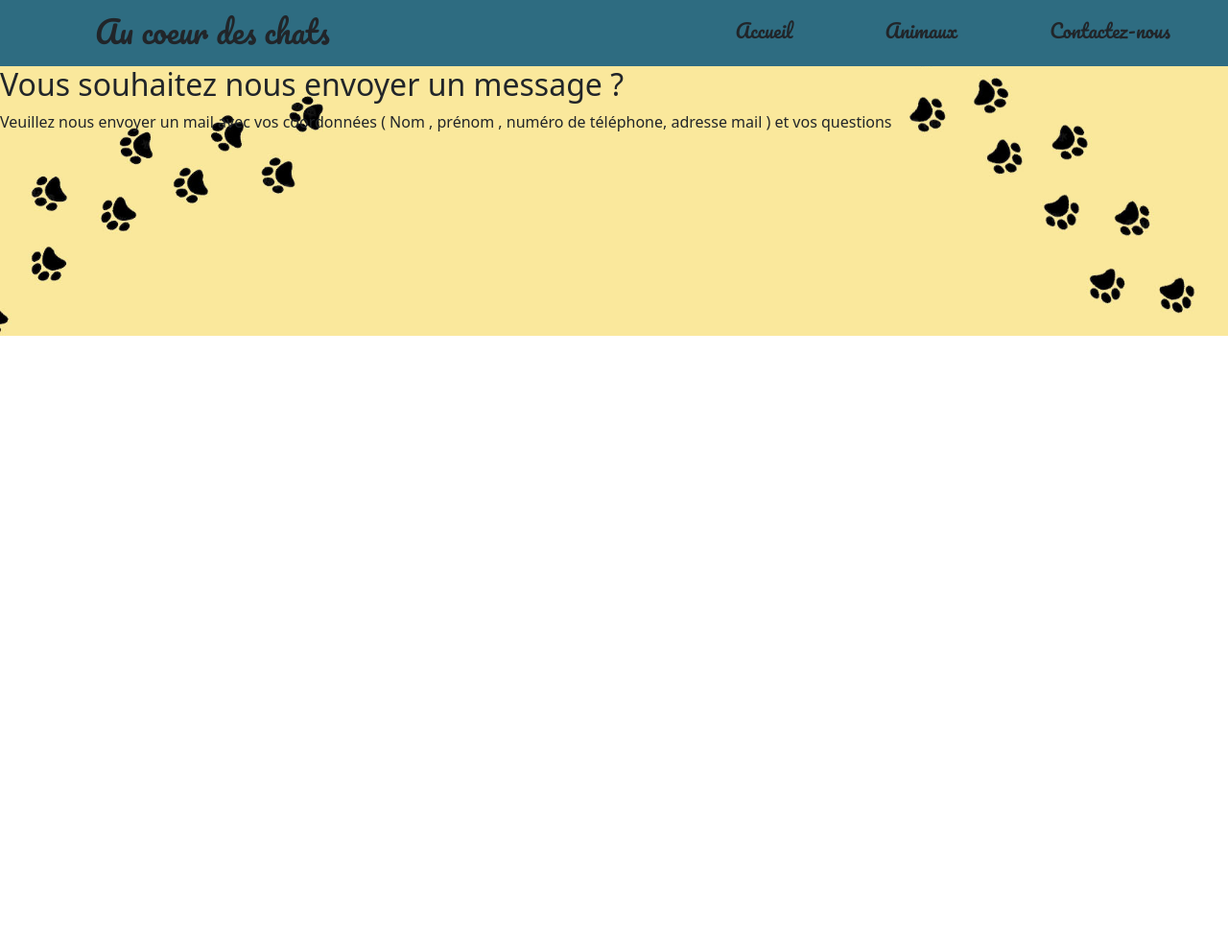
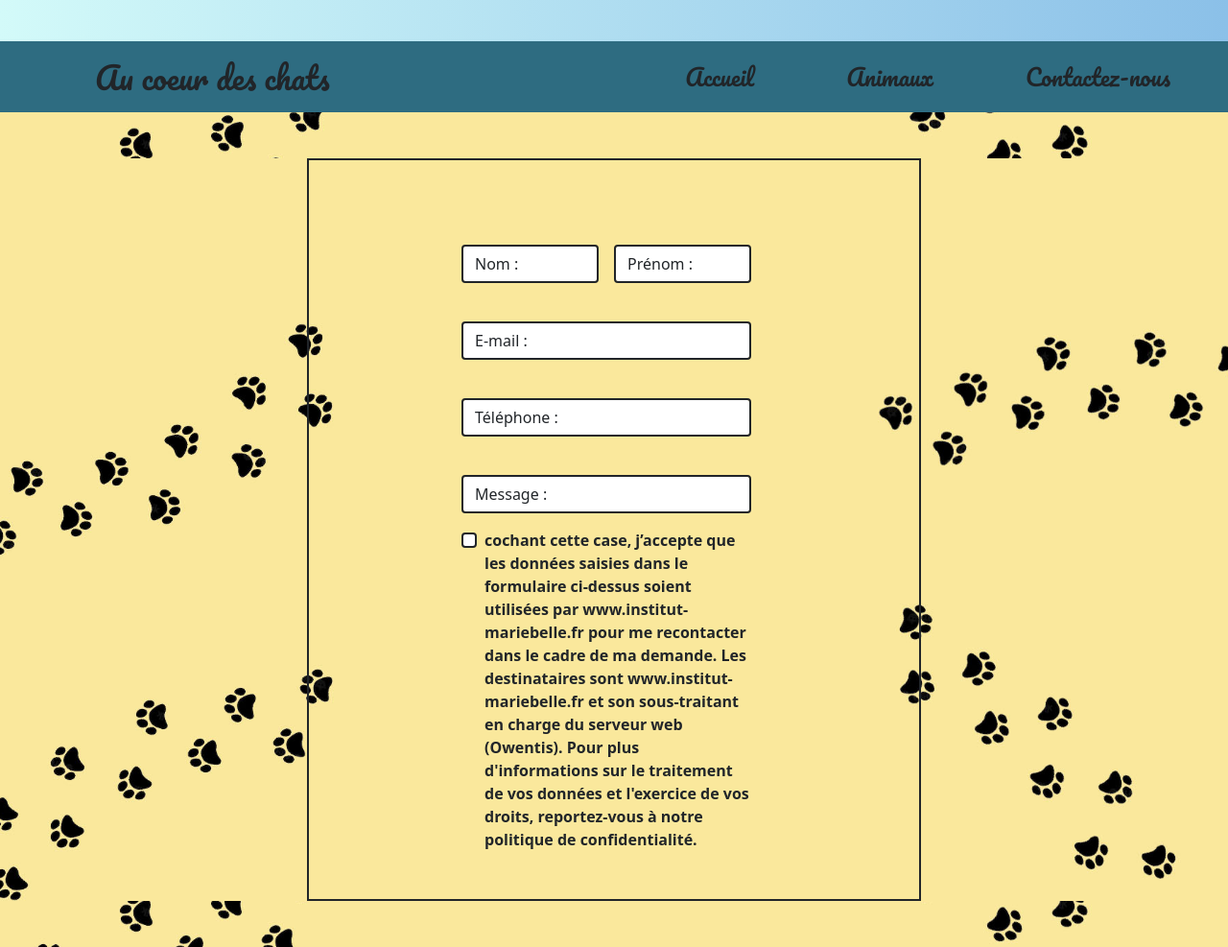
Before and after one commit to Menolly001/Au-coeur-des-chats, a plain HTML site: page contactez.html in a window 1280 px wide. Shown: the part 450-1437 px from the top of the page at 96% size. Before the commit the page ends 800 px from the top, so only its background shows below. Drawn offline with nearby package versions, Linux system fonts and the light colour scheme.

Commit message:
Commit de fin de journée

```diff
--- a/contactez.html
+++ b/contactez.html
@@ -14,7 +14,7 @@
 <body>
     <header>
 
-        <div class="col-4 ps-2 text-center">
+        <div class="col-4 ps-2  mb-5 text-center">
             <img src="./assets/logochat1.png" alt="Bootstrap" class="img-fluid mt-3">
         </div>
 
@@ -27,14 +27,14 @@
                 <div class="collapse navbar-collapse row" id="navbarSupportedContent">
                 <ul class="navbar-nav me-auto mb-2 mb-lg-0 justify-content-end">
                     <li class="nav-item">
-                        <a class="title nav-link text-dark fs-5 px-5" href="index.html">Accueil</a>
+                        <a class="title nav-link text-dark fs-4 px-5" href="index.html">Accueil</a>
                     </li>
 
                     <li class="nav-item">
-                        <a class="title nav-link active text-dark fs-5 px-5" aria-current="page" href="animaux.html">Animaux</a>
+                        <a class="title nav-link active text-dark fs-4 px-5" aria-current="page" href="animaux.html">Animaux</a>
                     </li>
                     <li class="nav-item">
-                        <a class="title nav-link active text-dark fs-5 px-5" href="#">Contactez-nous</a>
+                        <a class="title nav-link active text-dark fs-4 px-5" href="#">Contactez-nous</a>
                     </li>
                 </ul>
             </div>
@@ -42,9 +42,53 @@
         </nav>
     </header>
     <main>
+        <!--
         <h2>Vous souhaitez nous envoyer un message ?</h2>
         <p>Veuillez nous envoyer un mail avec vos coordonnées ( Nom , prénom , numéro de téléphone, adresse mail ) et vos questions </p>
-
+        -->
+    <div class="border border-2 border-dark border-rounded col-md-6 mx-auto my-5">
+        <form class="row g-3 col-9 my-5 justify-content-end" novalidate>
+            <div class="col-md-4">
+                <label for="validationCustom01" class="form-label"></label>
+                <input type="text" class="form-control border-dark border-2" id="validationCustom01" value="Nom : " required>
+                <div class="valid-feedback">
+                </div>
+            </div>
+            <div class="col-md-4">
+                <label for="validationCustom02" class="form-label"></label>
+                <input type="text" class="form-control border-dark border-2" id="validationCustom02" value="Prénom : " required>
+                <div class="valid-feedback">
+            </div>
+            </div>
+            <div class="col-md-8">
+                <label for="validationCustom03" class="form-label"></label>
+                <input type="text" class="form-control border-dark border-2" id="validationCustom03" value="E-mail : " required>
+                <div class="valid-feedback">
+                </div>
+            </div>
+            <div class="col-md-8">
+                <label for="validationCustom03" class="form-label"></label>
+                <input type="text" class="form-control border-dark border-2" id="validationCustom03" value="Téléphone : " required>
+                <div class="valid-feedback">
+                </div>
+            </div>
+            <div class="col-md-8">
+                <label for="validationCustom03" class="form-label"></label>
+                <input type="text" class="form-control border-dark border-2" id="validationCustom03" value="Message : " required>
+                <div class="valid-feedback">
+                </div>
+            </div>
+            <div class="col-8">
+                <div class="form-check">
+                    <input class="form-check-input border-dark border-2" type="checkbox" id="gridCheck">
+                    <label class="form-check-label" for="gridCheck">
+                        <b> cochant cette case, j’accepte que les données saisies dans le formulaire ci-dessus soient utilisées par www.institut-mariebelle.fr pour me recontacter dans le cadre de ma demande. Les destinataires sont www.institut-mariebelle.fr et son sous-traitant en charge du serveur web (Owentis). Pour plus d'informations sur le traitement de vos données et l'exercice de vos droits, reportez-vous à notre politique de confidentialité.
+                        </b>
+                        </label>
+                </div>
+                </div>
+        </form>
+    </div>
     </main>
 </body>
 </html>
```
Also changed, not shown: animaux.html (+1 -1 lines), index.html (+3 -3 lines).
